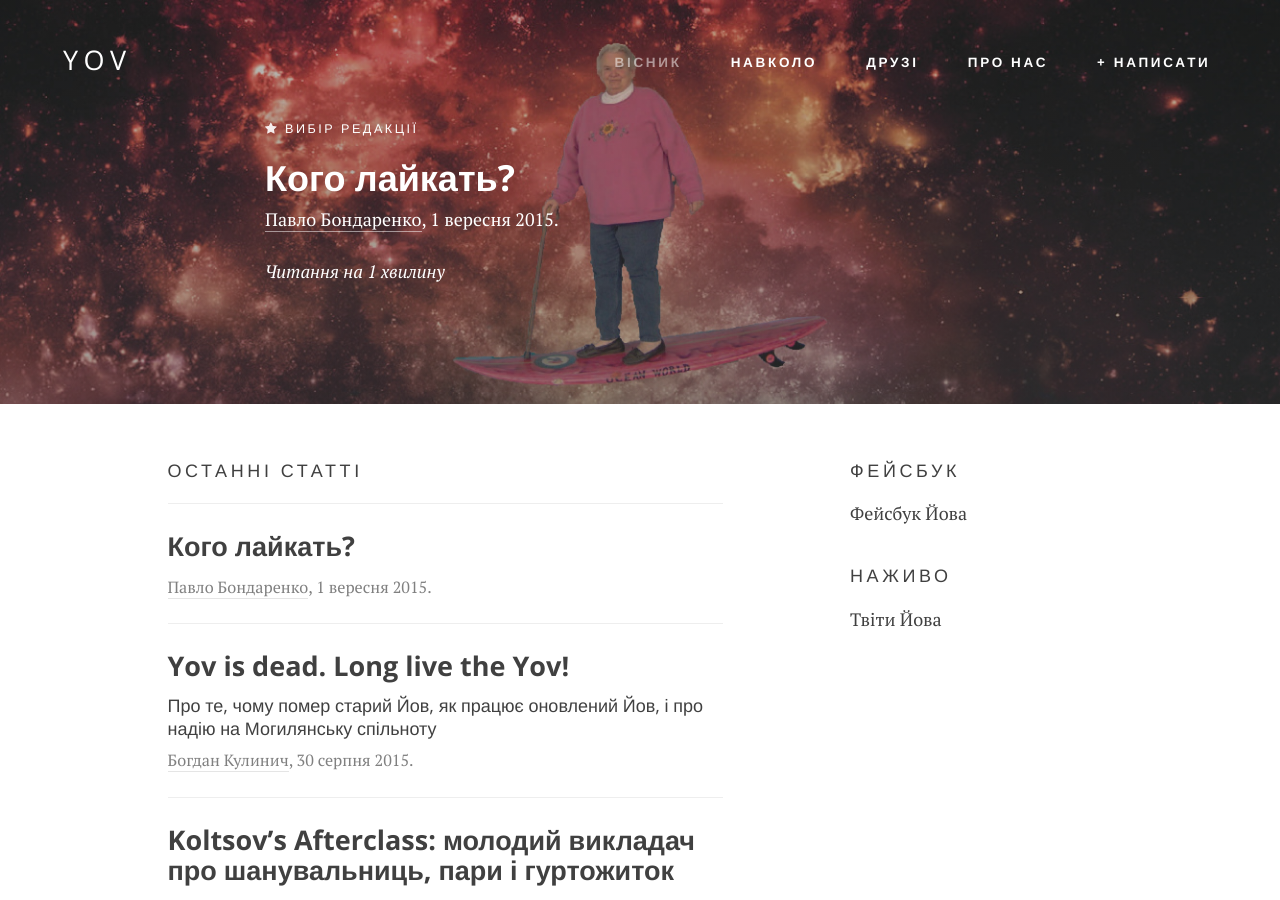
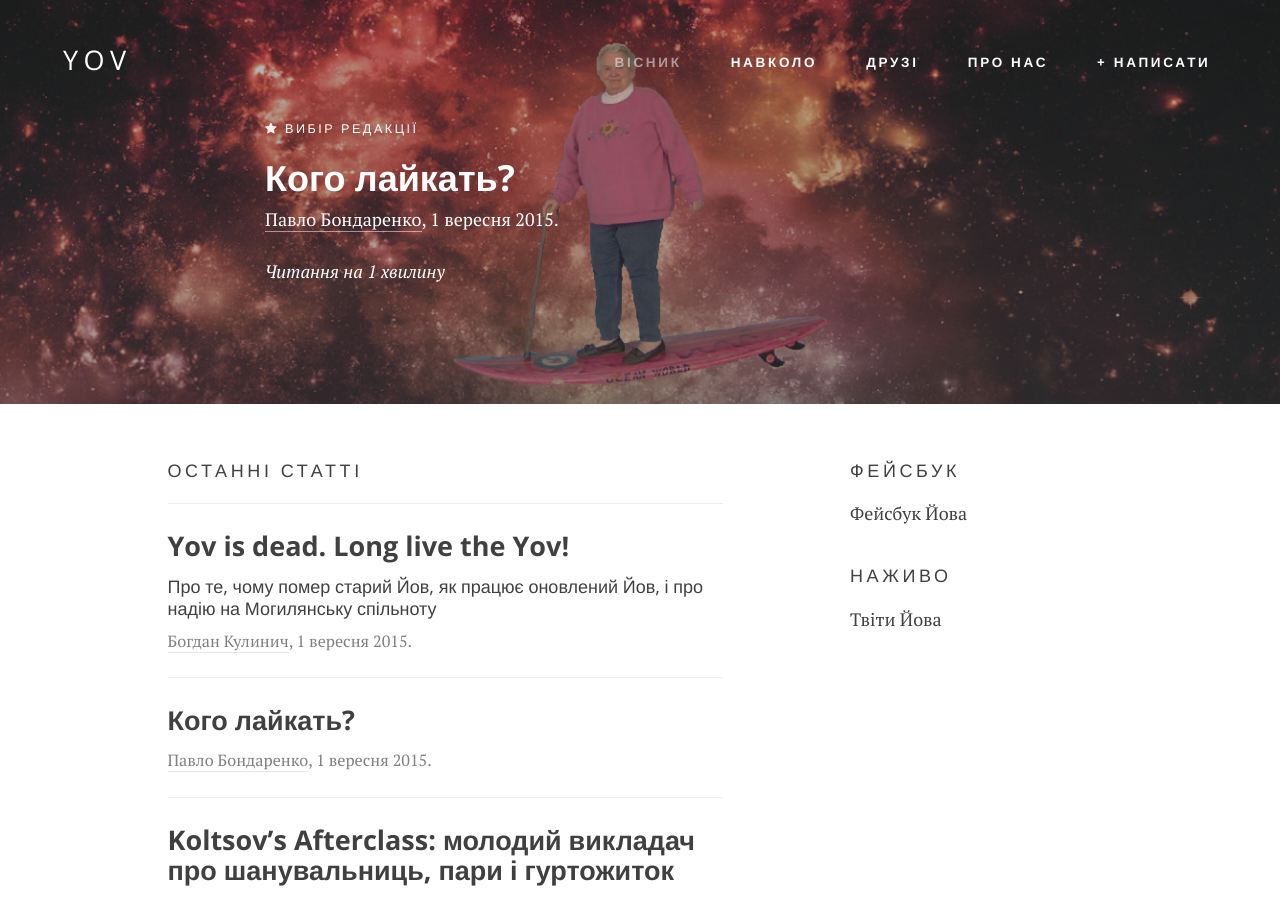
Before and after one commit to boretskyi/boretskyi.github.io, a Jekyll site: the page built from journal/index.html, in a window 1280 px wide and 900 px high. Built offline with Jekyll 4.4.1, drawn with Linux system fonts in a browser that asks for light colours; nearby versions of some CDN libraries; the list of posts is cut into pages by our own code; comment, search, counter and statistics services are not loaded.

Commit message:
Change date

```diff
--- a/_posts/2015-09-01-new-yov.md
+++ b/_posts/2015-09-01-new-yov.md
@@ -5,7 +5,7 @@ subtitle: "Про те, чому помер старий Йов, як працю
 featured: false
 author: Богдан Кулинич
 author_link: "http://bogdankulynych.me"
-date: "2015-08-30 23:10 +0300"
+date: "2015-09-01 23:10 +0300"
 image: "/media/new_yov/cersei-with-tommen-and-joffrey.jpg"
 image_credit: ""
 image_credit_link: ""
```
